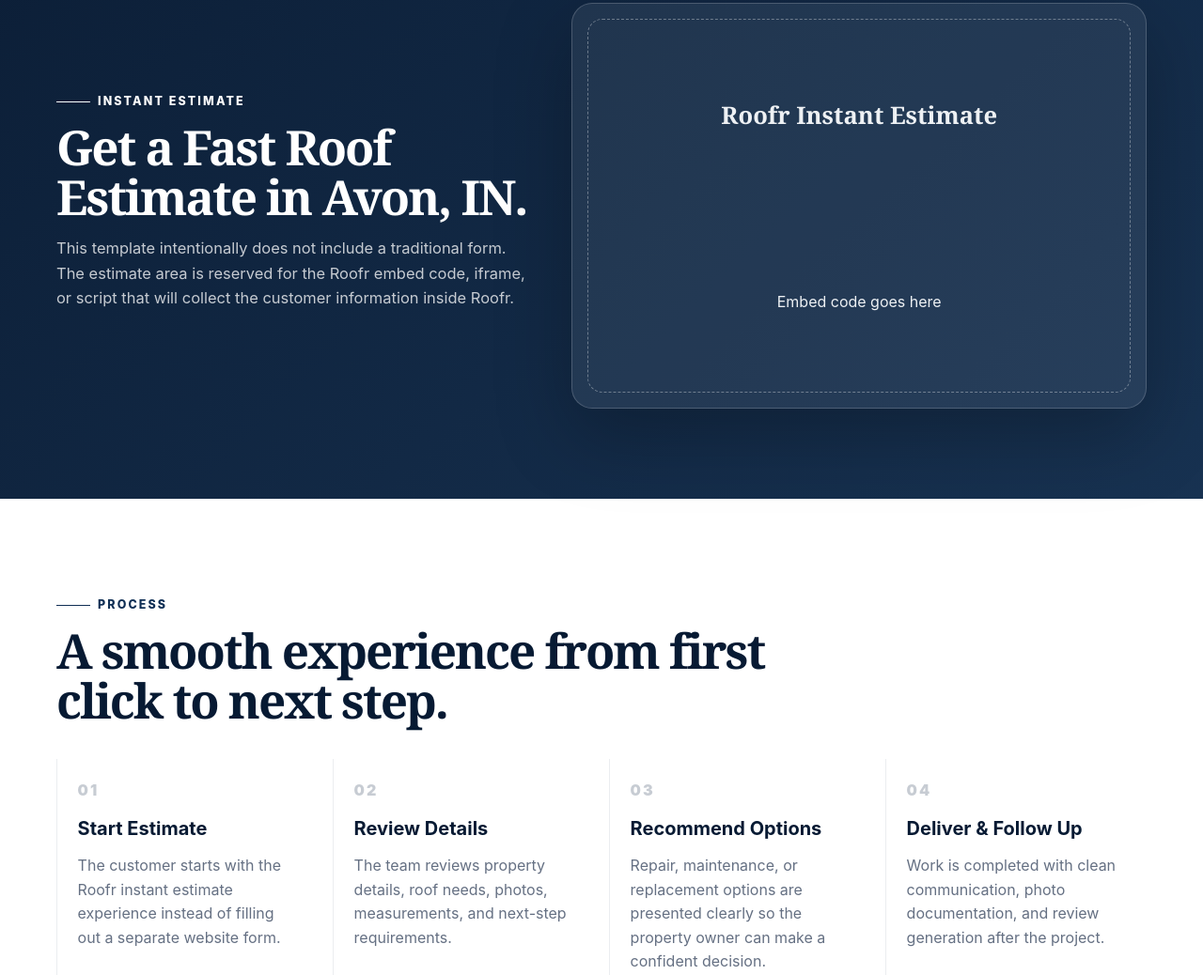
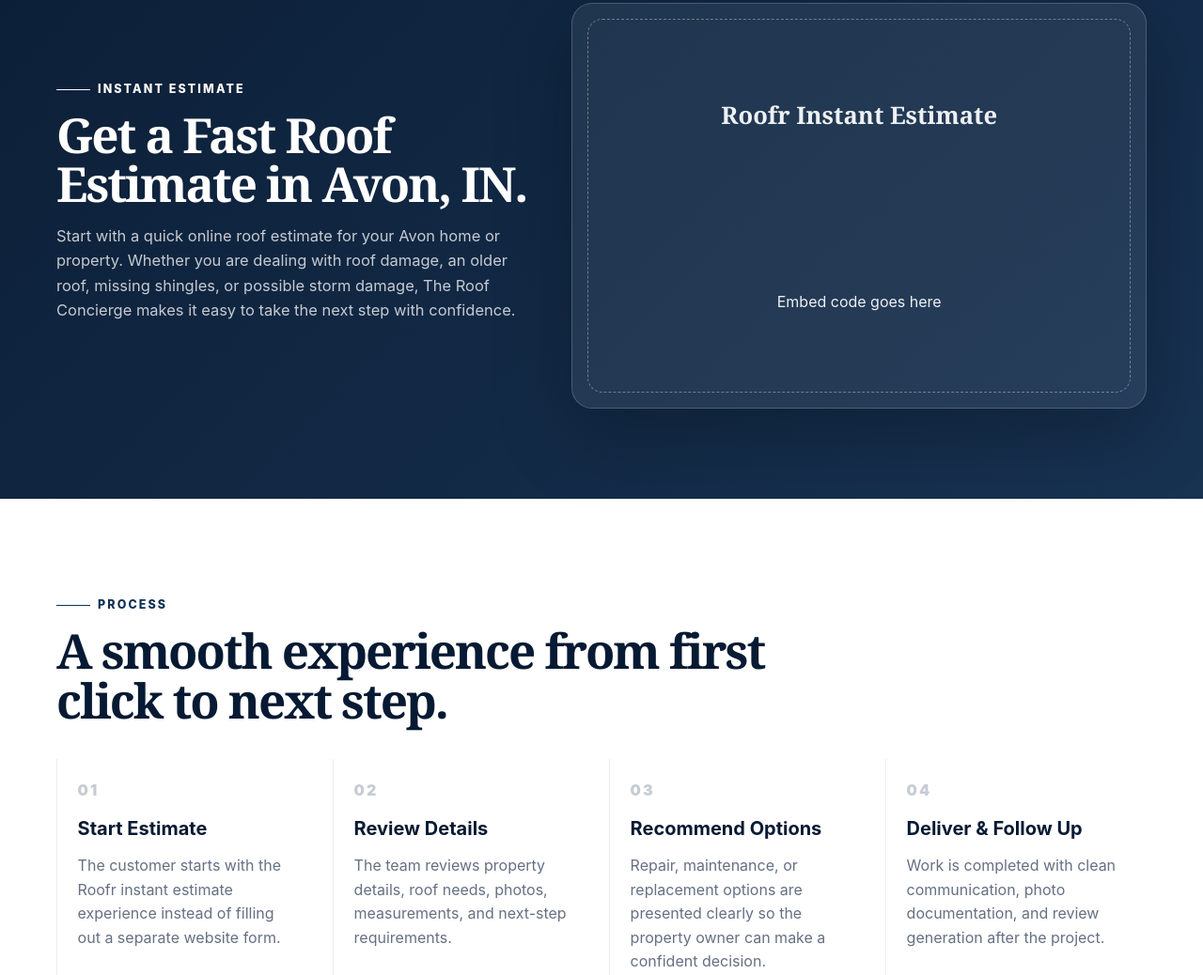
Before and after one commit to blacksheepbetting/theroofconcierge, a plain HTML site: page avon.html in a window 1280 px wide. Shown: the part 3322-4360 px from the top of the page at 94% size. Drawn offline with Linux system fonts and the light colour scheme; a script that the page names is missing.

Commit message:
Update estimate description in avon.html

```diff
--- a/avon.html
+++ b/avon.html
@@ -169,7 +169,7 @@
         <div>
           <span class="section-kicker">Instant estimate</span>
           <h2>Get a Fast Roof Estimate in Avon, IN.</h2>
-          <p>This template intentionally does not include a traditional form. The estimate area is reserved for the Roofr embed code, iframe, or script that will collect the customer information inside Roofr.</p>
+          <p>Start with a quick online roof estimate for your Avon home or property. Whether you are dealing with roof damage, an older roof, missing shingles, or possible storm damage, The Roof Concierge makes it easy to take the next step with confidence.</p>
         </div>
         <div class="roofr-box">
           <!-- ROOFR INSTANT ESTIMATOR EMBED
```
